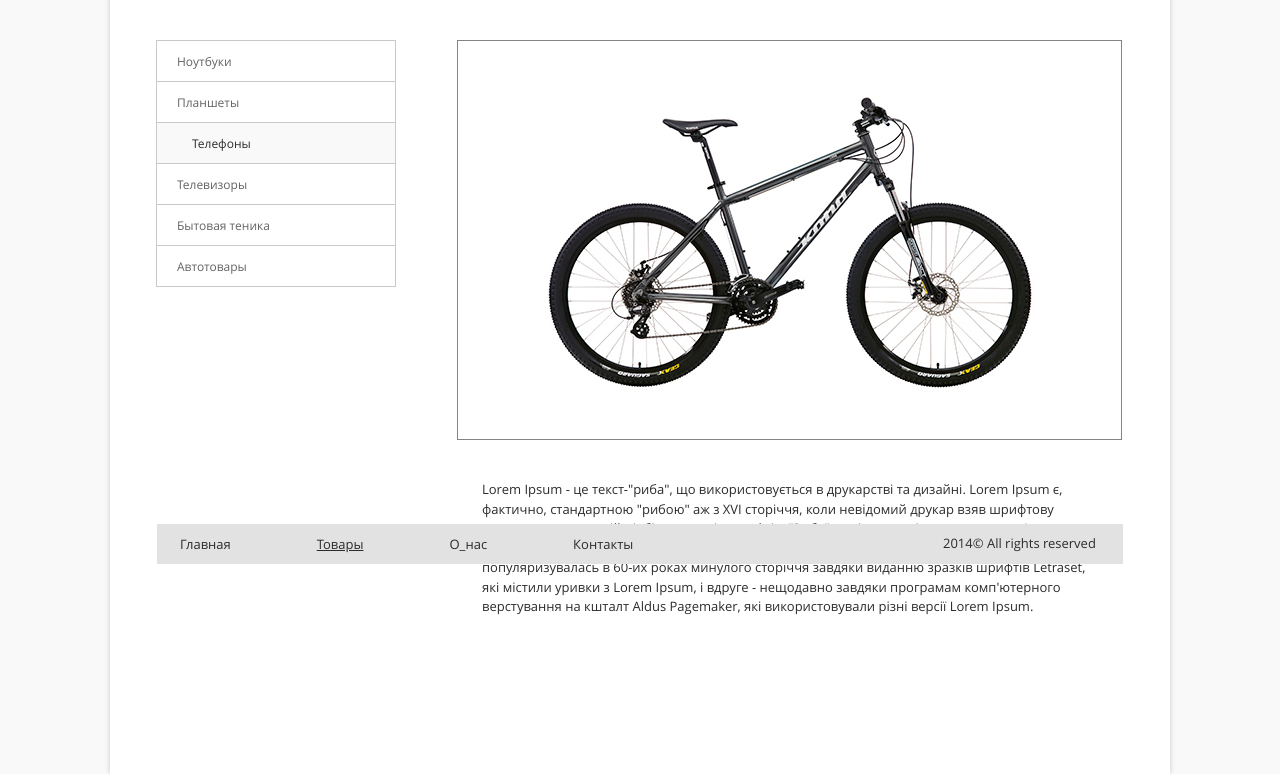
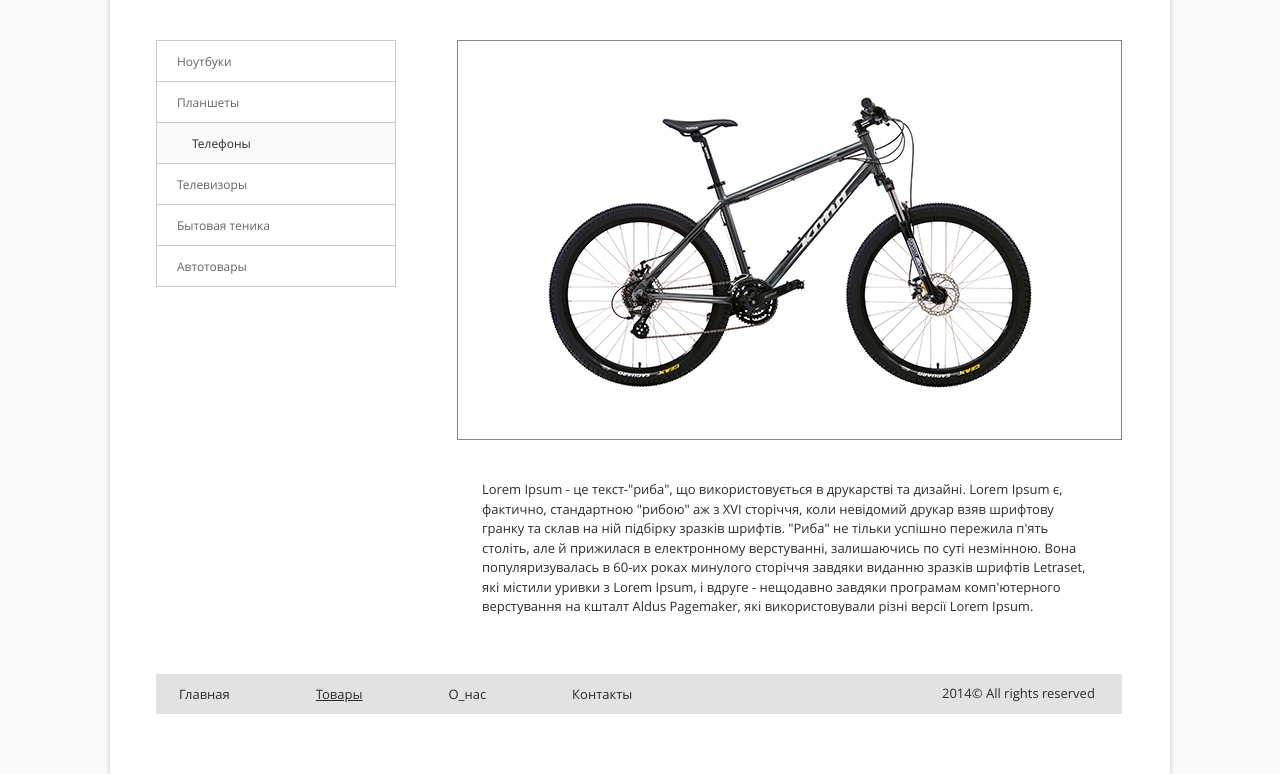
Before and after one commit to dabdima/myhomework, a plain HTML site: page homework3/index.html in a window 1280 px wide. Shown: the part 176-950 px from the top of the page. Drawn offline with Linux system fonts and the light colour scheme.

Commit message:
Changing my homework3

```diff
--- a/homework3/css/styles.css
+++ b/homework3/css/styles.css
@@ -29,6 +29,7 @@ body{
     min-height: 900px;
     margin: 0 auto;
     padding: 50px 48px 0 46px;
+    position: relative;
 }
 
 header{
@@ -159,10 +160,14 @@ section {display: block;}
 }
 
 footer{
-    height: 100px;
-    width: 100%;
-    position: fixed;
-    bottom: 0;
+    position: absolute;
+    /*height: 100px;*/
+    width: 966px;
+    bottom: 60px;
+
+
+    /*position: fixed;
+    bottom: 0;*/
 }
 
 .footer-content{
@@ -205,3 +210,75 @@ footer{
     width: 180px;
     padding-top: 10px;
 }
+
+/*
+
+
+h1{
+    font-size: 22px;
+    font-weight: bold;
+    text-align: center;
+    margin-bottom: 18px;
+}
+
+.photo{
+    width: 138px;
+    height: 132px;
+    margin: 0 auto;
+}
+
+a{
+    display: block;
+}
+
+.from,
+.motivation,
+.contacts{
+    border-bottom: 1px solid black;
+    width: 411px;
+    margin: 0 auto;
+}
+
+.from{
+    height: 38px;
+    padding-top: 10px;
+}
+
+.motivation{
+    height: 143px;
+    padding-top: 25px;
+}
+
+.contacts{
+    height: 147px;
+    padding-top: 20px;
+}
+
+ul{
+    list-style-type: disc;
+    margin-top: 27px;
+    margin-left: 37px;
+    line-height: 1.5;
+}
+
+.from p,
+.motivation p,
+.contacts p{
+    margin-left: 12px;
+}
+
+.contacts p,
+.feedback p{
+    line-height: 1.6;
+}
+
+.profile {
+    margin-top: 21px;
+}
+
+.feedback{
+    margin-top: 20px;
+    margin-left: 62px;
+}
+
+*/
```
Also changed, not shown: homework3/index.html (+2 -1 lines).
